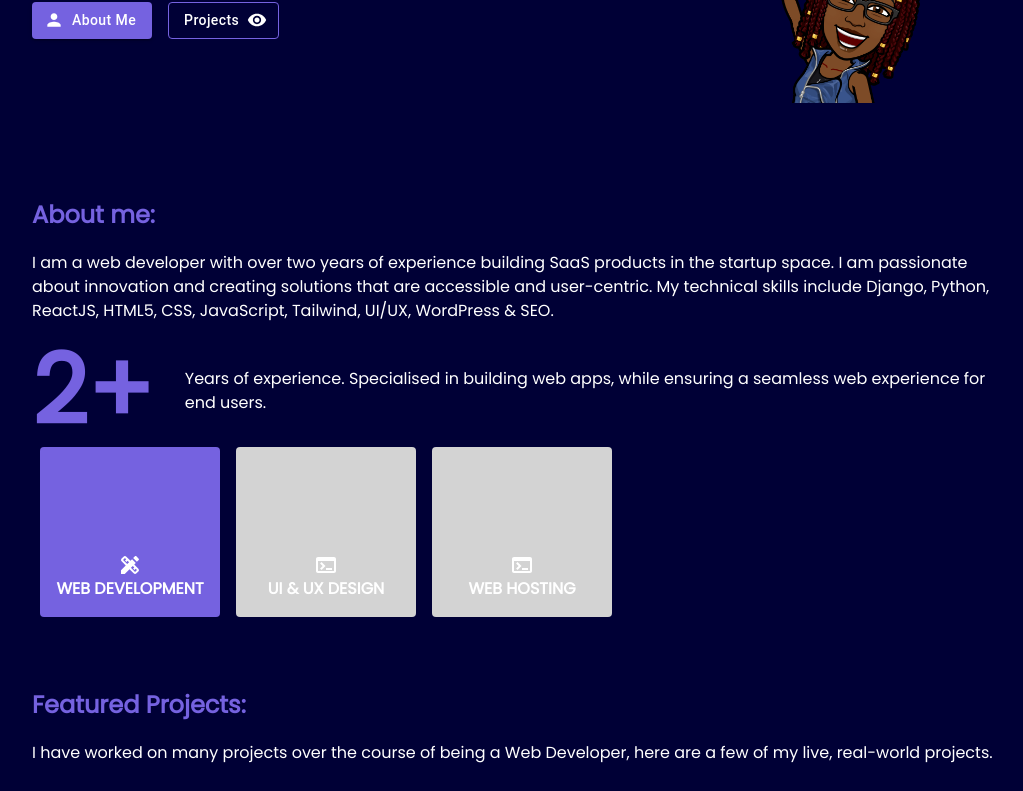
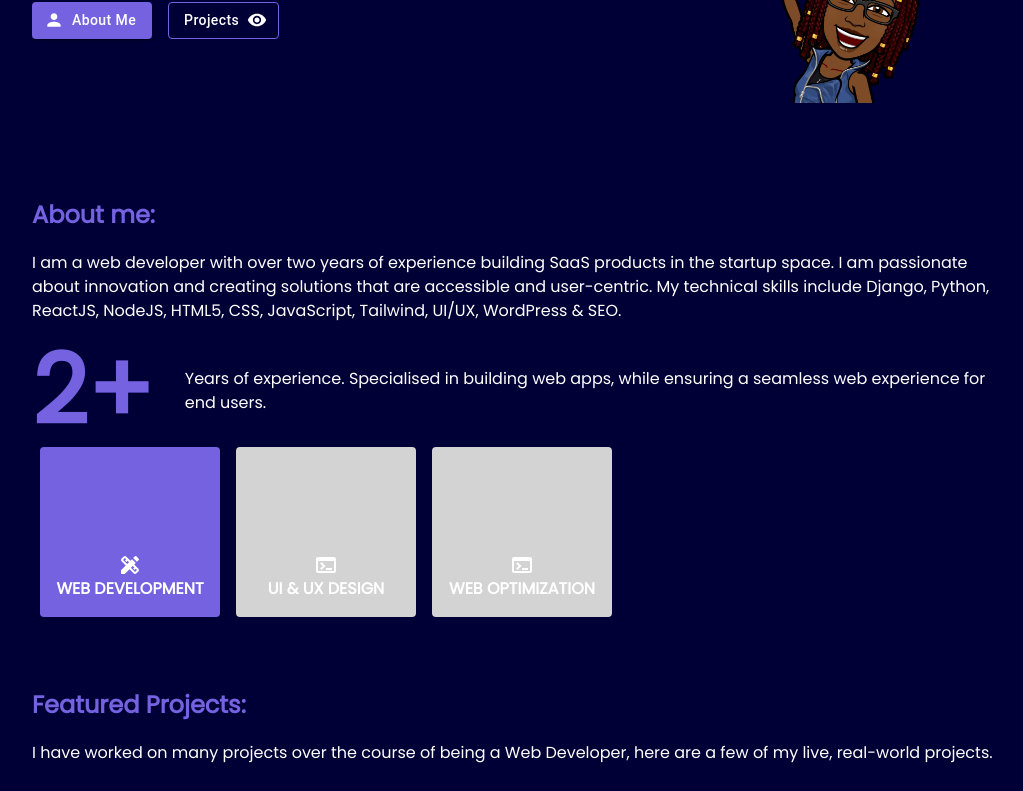
Before and after one commit to hellen17/portfolio-website, a React (Create React App) app: page / in a window 1280 px wide. Shown: the part 390-1181 px from the top of the page, without its empty margins (116-1139 px from the left). Built offline with nearby package versions, Linux system fonts and the light colour scheme.

Commit message:
Update About section

```diff
--- a/src/components/About.js
+++ b/src/components/About.js
@@ -20,7 +20,7 @@ export default function About() {
     return(
         <div className="lg:px-32 p-8" id='about'>
             <h2 className="text-2xl font-bold mb-5" style={{color:'var(--primary-color)'}}>About me:</h2>
-            <p>I am a web developer with over two years of experience building SaaS products in the startup space. I am passionate about innovation and creating solutions that are accessible and user-centric. My technical skills include Django, Python, ReactJS, HTML5, CSS, JavaScript, Tailwind, UI/UX, WordPress & SEO.
+            <p>I am a web developer with over two years of experience building SaaS products in the startup space. I am passionate about innovation and creating solutions that are accessible and user-centric. My technical skills include Django, Python, ReactJS, NodeJS, HTML5, CSS, JavaScript, Tailwind, UI/UX, WordPress & SEO.
             </p>
             <div className="flex lg:flex-row flex-col lg:items-center mt-5">
                 <p className="text-8xl font-bold" style={{color:'var(--primary-color)'}}>2+</p>
@@ -71,7 +71,7 @@ export default function About() {
                         <TerminalIcon />
                         </Grid>
                         <Grid item>
-                        <b>WEB HOSTING</b>
+                        <b>WEB OPTIMIZATION</b>
                         </Grid>
                     </Grid>
                 </Paper>
```
